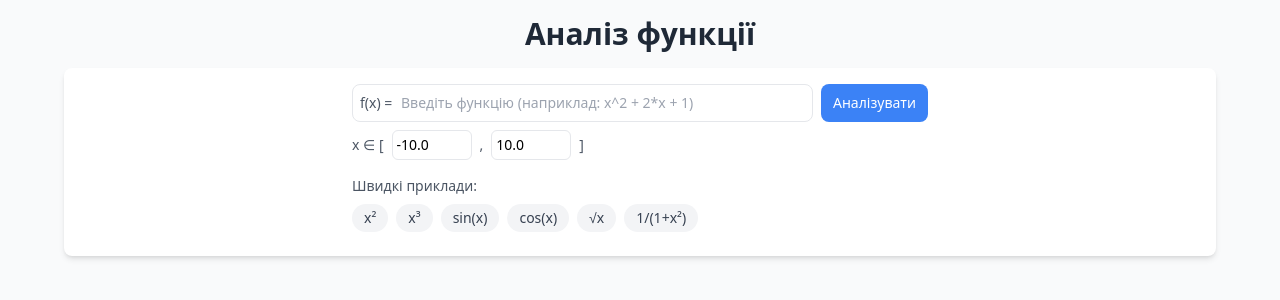
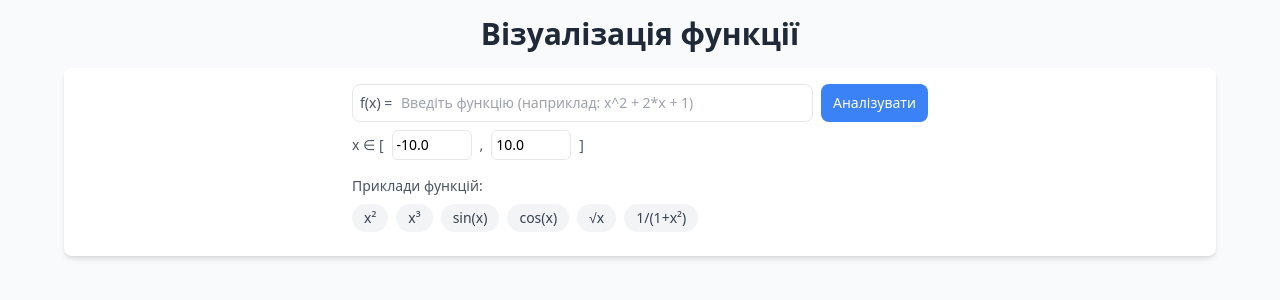
Before and after one commit to sv42/function-analyser, a Flask app: page / in a window 1280 px wide. Shown: the top 300 px of the page. Run offline with Flask 3, Linux system fonts and the light colour scheme; some libraries are stand-ins or nearby versions.

Commit message:
≤ update

```diff
--- a/server.py
+++ b/server.py
@@ -164,19 +164,22 @@ def analyze_function(func_str: str, x_min: float = X_MIN, x_max: float = X_MAX)
         # Знаходимо область визначення та значень
         domain = continuous_domain(expr, x, S.Reals)  # де функція неперервна
         range_interval = function_range(expr, x, domain)  # які значення приймає
+        # Збираємо всі результати аналізу
 
-        # Збираємо всі результати аналізу
+        roots = solve(expr, x)
+        roots_str = ' = '.join([f"x = {round(float(root), 2)}" for root in roots]) if roots else "немає"
+        critical_points = solve(diff(expr, x), x)
+        critical_points_str = ' = '.join([f"x = {round(float(cp), 2)}" for cp in critical_points]) if critical_points else "немає"
         return {
             "domain": format_interval(domain),
             "range": format_interval(range_interval),
             # Розв'язуємо рівняння f(x) = 0
-            "roots": format_interval(solve(expr, x)) if solve(expr, x) else "немає",
+            "roots": roots_str,
             # Шукаємо точки, де похідна = 0 (вершини, ями)
-            "critical_points": format_interval(solve(diff(expr, x))) or "немає",
+            "critical_points": critical_points_str,
             # Де похідна > 0, там функція зростає
-            "growth_intervals": format_interval(solve_univariate_inequality(diff(expr, x) > 0, x)) or "немає",
-            # Де похідна < 0, там функція спадає
-            "decay_intervals": format_interval(solve_univariate_inequality(diff(expr, x) < 0, x)) or "немає",
+            "growth_intervals": format_interval(solve_univariate_inequality(diff(expr, x) >= 0, x)) or "немає",
+            "decay_intervals": format_interval(solve_univariate_inequality(diff(expr, x) <= 0, x)),
             # Перевіряємо чи x = 0 входить в область визначення
             "y_intercept": f"y = {float(expr.subs(x, 0))}" if 0 in domain else "немає"
         }
--- a/templates/analysis.html
+++ b/templates/analysis.html
@@ -1,5 +1,5 @@
 <div class="bg-white p-4 rounded-lg shadow-md h-full">
-    <h2 class="text-xl font-semibold mb-4 text-gray-800">Аналіз функції</h2>
+    <h2 class="text-xl font-semibold mb-4 text-gray-800">Дослідження функції</h2>
 
     {% if analysis.error %}
     <div class="p-4 bg-red-50 text-red-700 rounded-lg">
--- a/templates/index.html
+++ b/templates/index.html
@@ -10,7 +10,7 @@
 
 <body class="bg-gray-50 p-4">
     <div class="max-w-6xl mx-auto">
-        <h1 class="text-3xl font-bold mb-4 text-center text-gray-800">Аналіз функції</h1>
+        <h1 class="text-3xl font-bold mb-4 text-center text-gray-800">Візуалізація функції</h1>
 
         <!-- Form section -->
         <div class="bg-white p-4 rounded-lg shadow-md mb-8">
@@ -50,7 +50,7 @@
 
                 <!-- Quick examples -->
                 <div class="max-w-xl mx-auto mb-2">
-                    <p class="text-sm text-gray-600 mb-2">Швидкі приклади:</p>
+                    <p class="text-sm text-gray-600 mb-2">Приклади функцій:</p>
                     <div class="flex flex-wrap gap-2">
                         <a href="/?f=x^2&xmin={{ x_min }}&xmax={{ x_max }}"
                             class="px-3 py-1 text-sm bg-gray-100 hover:bg-gray-200 rounded-full text-gray-700">
```
